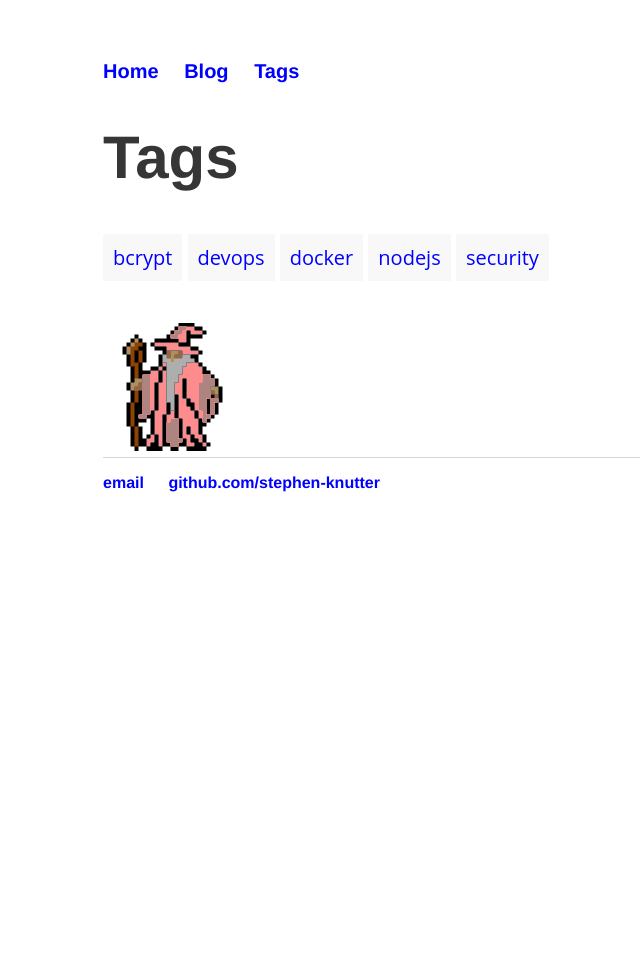
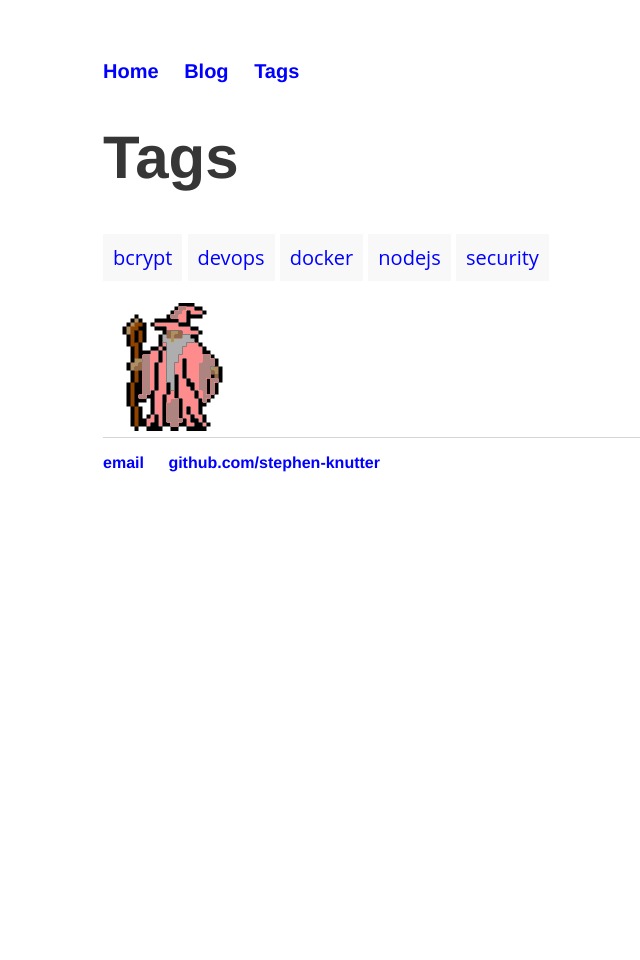
Before and after one commit to stephen-knutter/stephen-knutter.github.io, a Jekyll site: the page built from tags/index.html, in a window 1280 px wide. Shown: the whole page, without its empty margins (89-729 px from the left). Built offline with Jekyll 4.4.1, drawn with Linux system fonts in a browser that asks for light colours.

```diff
--- a/_includes/wizard.html
+++ b/_includes/wizard.html
@@ -1,4 +1,4 @@
 
-<div>
+<div class="wizard">
     <img src="/assets/partywizard.gif" alt="wizard">
 </div>
--- a/css/main.css
+++ b/css/main.css
@@ -43,7 +43,11 @@
 }
 
 .tag-list {
-  margin-bottom: 2rem;
+  margin-bottom: 1rem;
+}
+
+.wizard {
+  margin-top: 1rem;
 }
 
 .tag {
```
